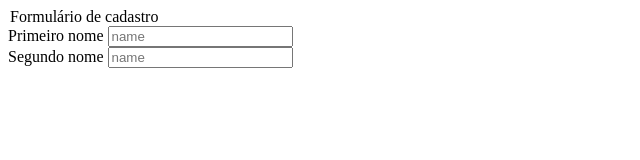
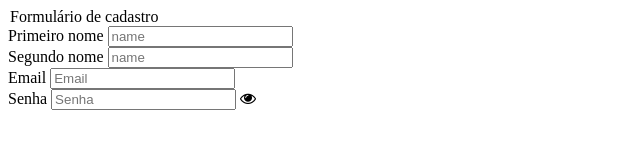
Before and after one commit to anapaulans/Checkpoint3, a plain HTML site: page GuinchoSeguro-CP3.html in a window 1280 px wide. Shown: the whole page, without its empty margins (0-640 px from the left). Drawn offline with Linux system fonts and the light colour scheme.

Commit message:
Senha inicial

```diff
--- a/GuinchoSeguro-CP3.html
+++ b/GuinchoSeguro-CP3.html
@@ -25,3 +25,12 @@
                     <label for="idName">Segundo nome</label>
                     <input type="name" name="txtname" id="idName" placeholder="name">
                 </div>
+                <div>
+                    <label for="idEmail">Email</label>
+                    <input type="email" name="txtEmail" id="idEmail" placeholder="Email">
+                </div>
+                <div>
+                    <label for="idPass">Senha</label>
+                    <input type="password" name="txtPass" id="idPass" placeholder="Senha">
+                    <i class="fa fa-eye" aria-hidden="true"></i>
+                </div>
```
